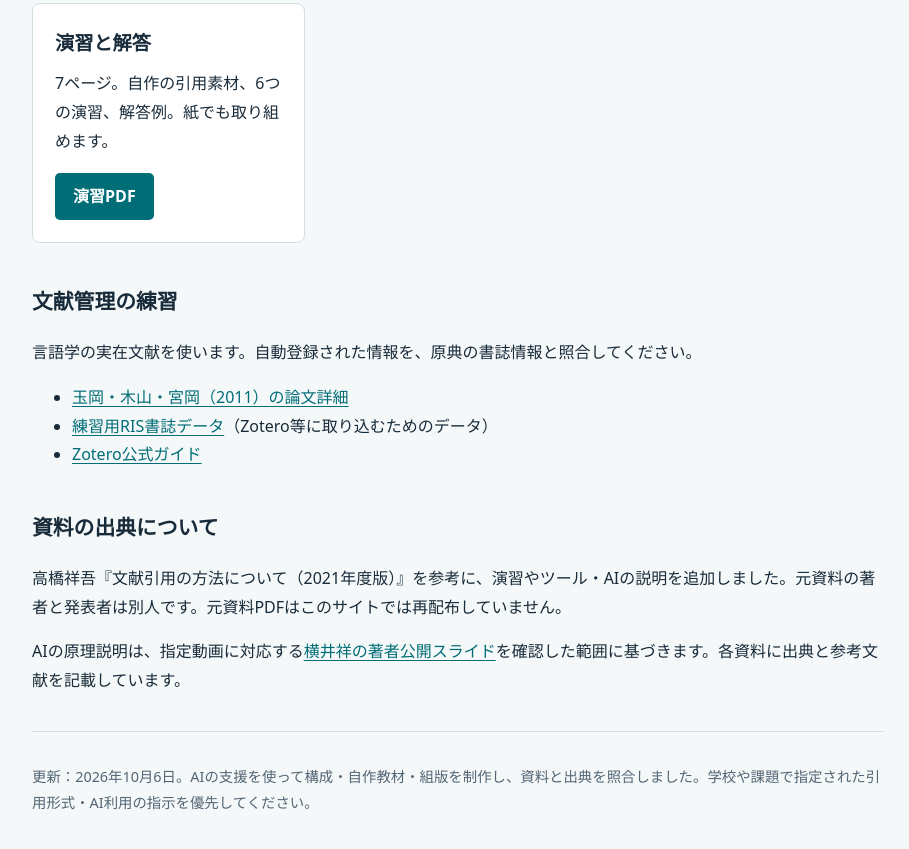
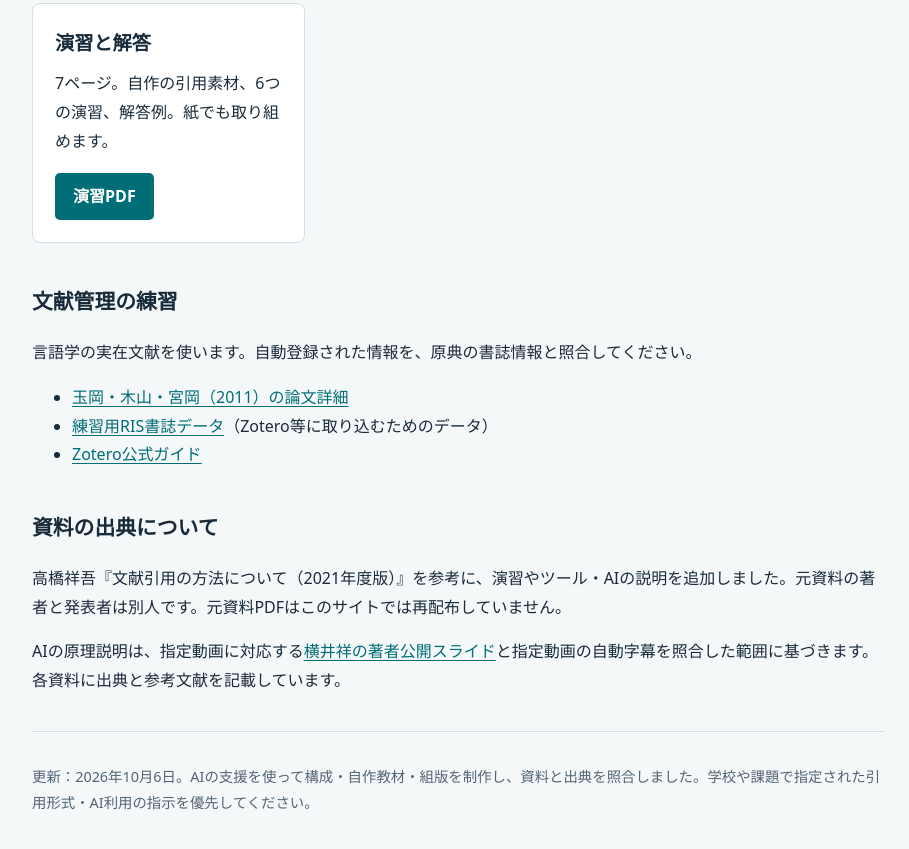
Before and after one commit to haniwa820-t/LectureReferences, a plain HTML site: page docs/index.html in a window 1280 px wide. Shown: the part 788-1637 px from the top of the page, without its empty margins (182-1091 px from the left). Drawn offline with Linux system fonts and the light colour scheme.

Commit message:
Verify requested AI video captions and finalize publication review

```diff
--- a/docs/index.html
+++ b/docs/index.html
@@ -15,6 +15,6 @@
 <article class="card"><h3>演習と解答</h3><p>7ページ。自作の引用素材、6つの演習、解答例。紙でも取り組めます。</p><a class="button" href="exercises/worksheets.pdf">演習PDF</a></article>
 </div></section>
 <section><h2>文献管理の練習</h2><p>言語学の実在文献を使います。自動登録された情報を、原典の書誌情報と照合してください。</p><ul><li><a href="https://doi.org/10.11435/gengo.139.0_57">玉岡・木山・宮岡（2011）の論文詳細</a></li><li><a href="exercises/linguistics-demo.ris" download>練習用RIS書誌データ</a>（Zotero等に取り込むためのデータ）</li><li><a href="https://www.zotero.org/support/quick_start_guide">Zotero公式ガイド</a></li></ul></section>
-<section><h2>資料の出典について</h2><p>高橋祥吾『文献引用の方法について（2021年度版）』を参考に、演習やツール・AIの説明を追加しました。元資料の著者と発表者は別人です。元資料PDFはこのサイトでは再配布していません。</p><p>AIの原理説明は、指定動画に対応する<a href="https://speakerdeck.com/eumesy/before-talking-about-language-via-language-models">横井祥の著者公開スライド</a>を確認した範囲に基づきます。各資料に出典と参考文献を記載しています。</p></section>
+<section><h2>資料の出典について</h2><p>高橋祥吾『文献引用の方法について（2021年度版）』を参考に、演習やツール・AIの説明を追加しました。元資料の著者と発表者は別人です。元資料PDFはこのサイトでは再配布していません。</p><p>AIの原理説明は、指定動画に対応する<a href="https://speakerdeck.com/eumesy/before-talking-about-language-via-language-models">横井祥の著者公開スライド</a>と指定動画の自動字幕を照合した範囲に基づきます。各資料に出典と参考文献を記載しています。</p></section>
 <footer><p class="small">更新：2026年10月6日。AIの支援を使って構成・自作教材・組版を制作し、資料と出典を照合しました。学校や課題で指定された引用形式・AI利用の指示を優先してください。</p></footer>
 </main></body></html>
```
Also changed, not shown: 11 other files.
